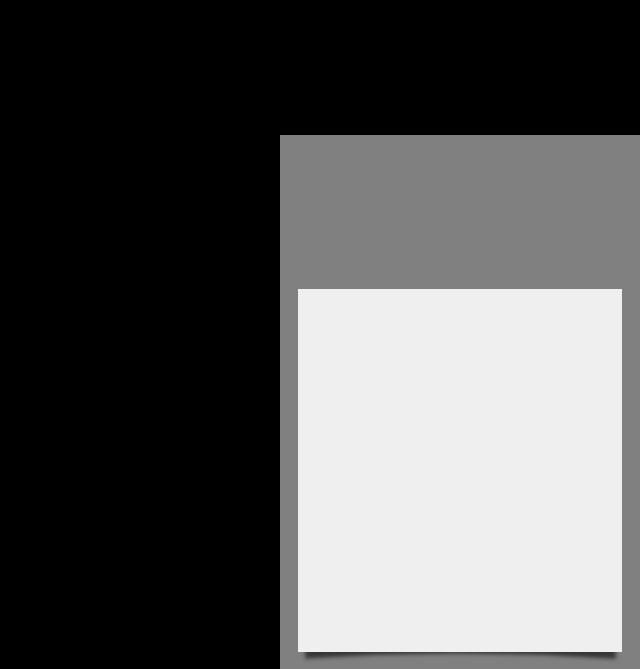
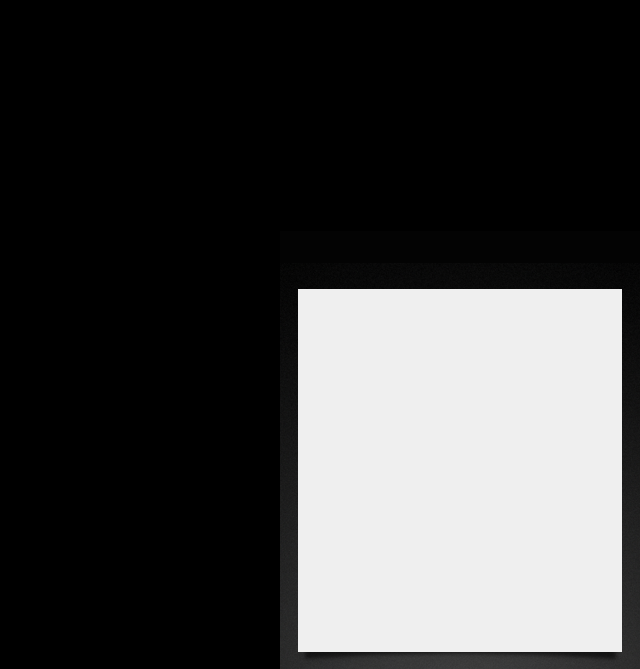
Before and after one commit to torusoft/Ice-Awards-2012, a plain HTML site: page index.html in a window 1280 px wide. Shown: the top 669 px of the page, without its empty margins (640-1280 px from the left). Drawn offline with nearby package versions, Linux system fonts and the light colour scheme.

Commit message:
Added background on Twitter area

```diff
--- a/index.html
+++ b/index.html
@@ -21,7 +21,7 @@ P{margin: 0; padding: 0;}
 	z-index: 10;
 }
 
-.twitter-feed-area{position: absolute; bottom: 0px; right: 0px; width: 360px; height: 585px; background: #000; background: gray;}
+.twitter-feed-area{position: absolute; bottom: 0px; right: 0px; width: 360px; height: 585px; background: #000; background: url('twitter-area-background.png') no-repeat bottom;}
 .twitter-feed{width: 324px; height: 376px; background: url('twitter-feed-background.png') no-repeat; margin: 154px 18px 0px 18px;}
 
 .twitter-feed UL{padding-left: 0px; width: 324px; height: 364px; overflow-y: hidden;}
```
Also changed, not shown: twitter-area-background.png (added).
